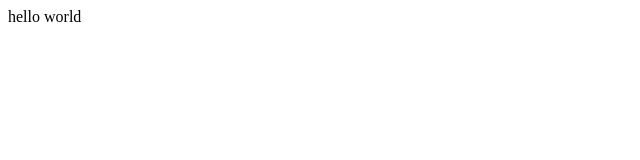
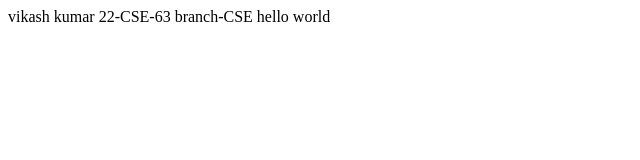
Before and after one commit to vikash1193/learning-git, a plain HTML site: page index.html in a window 1280 px wide. Shown: the whole page, without its empty margins (0-640 px from the left). Drawn offline with Linux system fonts and the light colour scheme.

Commit message:
save my identity

```diff
--- a/index.html
+++ b/index.html
@@ -7,7 +7,9 @@
     <title>Document</title>
 </head>
 <body>
-
+    vikash kumar
+    22-CSE-63
+    branch-CSE
 </body>
 hello world
 </html>
```
